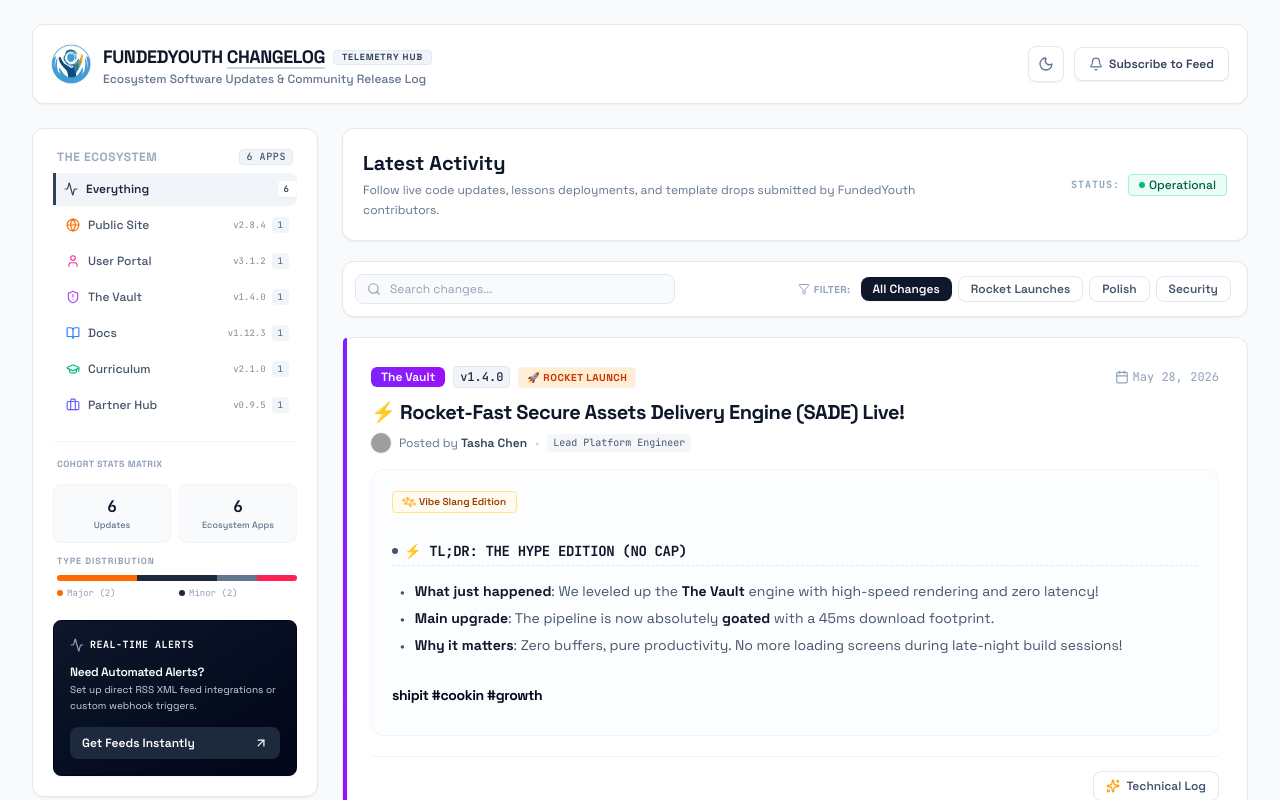
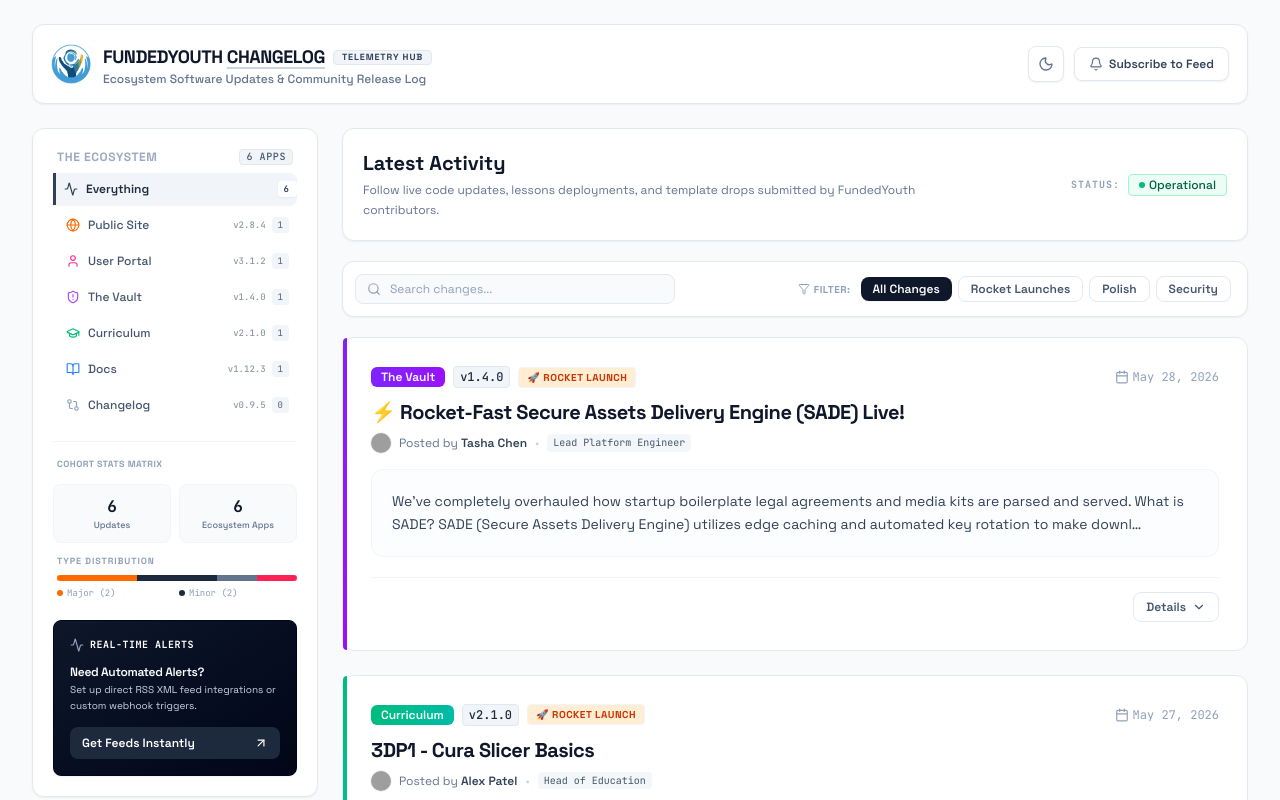
Before and after one commit to FundedYouth-Team/Public-Apps-Changelog, a React (Vite) app: page / in a window 1280 px wide. Shown: the top 800 px of the page. Built offline with nearby package versions, Linux system fonts and the light colour scheme; grey boxes are pictures that could not be loaded.

Commit message:
Removed Hype Translate with Details
- Remove the the Hype Translate Functionality.
- Replace with a Details Button.
- Content now shows a limited character set of 220 characters. Clicking the Details will show all of the change log.

```diff
--- a/public/data/changelog.json
+++ b/public/data/changelog.json
@@ -34,6 +34,15 @@
       "currentVersion": "v1.4.0"
     },
     {
+      "id": "curriculum",
+      "name": "Curriculum",
+      "description": "Startup builder guides, interactive masterclasses, and project submission steps.",
+      "icon": "GraduationCap",
+      "color": "from-emerald-500 to-teal-500",
+      "status": "active",
+      "currentVersion": "v2.1.0"
+    },
+    {
       "id": "docs",
       "name": "Docs",
       "description": "Self-service knowledge bases, ecosystem API guidelines, and developer toolkits.",
@@ -43,19 +52,10 @@
       "currentVersion": "v1.12.3"
     },
     {
-      "id": "curriculum",
-      "name": "Curriculum",
-      "description": "Startup builder guides, interactive masterclasses, and project submission steps.",
-      "icon": "GraduationCap",
-      "color": "from-emerald-500 to-teal-500",
-      "status": "active",
-      "currentVersion": "v2.1.0"
-    },
-    {
-      "id": "partner-network",
-      "name": "Partner Hub",
-      "description": "Investor matchmaking boards, sponsor deal catalogs, and internship match systems.",
-      "icon": "Briefcase",
+      "id": "changelog",
+      "name": "Changelog",
+      "description": "This ecosystem software updates and community release log",
+      "icon": "GitCompare",
       "color": "from-indigo-500 to-purple-500",
       "status": "beta",
       "currentVersion": "v0.9.5"
@@ -63,7 +63,6 @@
   ],
   "updates": [
     {
-      "id": "update-1",
       "appId": "the-vault",
       "appName": "The Vault",
       "title": "⚡ Rocket-Fast Secure Assets Delivery Engine (SADE) Live!",
@@ -83,10 +82,9 @@
       ]
     },
     {
-      "id": "update-2",
       "appId": "curriculum",
       "appName": "Curriculum",
-      "title": "📚 Interactive Startup Builder Masterclass Launched",
+      "title": "3DP1 - Cura Slicer Basics",
       "description": "The highly requested Startup Builder track is officially live!\n\nWe worked directly with top venture studio partners to assemble **8 hyper-practical interactive lessons** to guide you from problem discovery to your first $10k in ARR.\n\n### Core Modules Added:\n1. **The Youth Edge**: Finding arbitrage opportunities as student builders.\n2. **Landing Your First 10 Customers**: Tactical cold outreach playbooks.\n3. **No-Code Backends**: Launching dynamic websites without writing custom database layers.\n4. **The Cap Table Sim**: Interactive slider matching founder divisions.\n\n*Complete all modules to unlock the **Cap-Table Wizard Badge** in your User Portal!*",
       "date": "2026-05-27T10:15:00Z",
       "version": "v2.1.0",
@@ -103,7 +101,6 @@
       ]
     },
     {
-      "id": "update-3",
       "appId": "user-portal",
       "appName": "User Portal",
       "title": "🎨 Dark Mode Aesthetic & Interactive Achievements Grid",
@@ -123,7 +120,6 @@
       ]
     },
     {
-      "id": "update-4",
       "appId": "public-site",
       "appName": "Public Site",
       "title": "🔒 Security Hotfix - Safeguarding Newsletter Form Entrances",
@@ -143,7 +139,6 @@
       ]
     },
     {
-      "id": "update-5",
       "appId": "docs",
       "appName": "Docs",
       "title": "📖 Added 'Building with AI' SDK Reference Manual",
@@ -163,7 +158,6 @@
       ]
     },
     {
-      "id": "update-6",
       "appId": "partner-network",
       "appName": "Partner Hub",
       "title": "🤝 High-School Startup Investor Board Launch (Beta)",
--- a/public/data/changelog.schema.json
+++ b/public/data/changelog.schema.json
@@ -56,10 +56,10 @@
     },
     "update": {
       "type": "object",
-      "required": ["id", "appId", "appName", "title", "description", "date", "version", "type", "author", "tags"],
+      "required": ["appId", "appName", "title", "description", "date", "version", "type", "author", "tags"],
       "additionalProperties": false,
       "properties": {
-        "id": { "type": "string", "description": "Unique id for the update, e.g. 'update-7'." },
+        "id": { "type": "string", "description": "Optional. A stable unique id (used for feed guids/permalinks and React keys). If omitted, it is auto-derived from appId + the date's timestamp. Only set this if you need a fixed permalink that won't change when the date changes." },
         "appId": { "type": "string", "description": "Must match an apps[].id." },
         "appName": { "type": "string", "description": "Display name (kept denormalized for convenience)." },
         "title": { "type": "string" },
--- a/public/feed.json
+++ b/public/feed.json
@@ -6,8 +6,8 @@
   "description": "Hype updates, releases, and fixes from the FundedYouth developers.",
   "items": [
     {
-      "id": "update-1",
-      "url": "https://changelog.fundedyouth.org/?app=the-vault&update=update-1",
+      "id": "the-vault-1779978600000",
+      "url": "https://changelog.fundedyouth.org/?app=the-vault&update=the-vault-1779978600000",
       "title": "[The Vault] ⚡ Rocket-Fast Secure Assets Delivery Engine (SADE) Live!",
       "content_text": "We've completely overhauled how startup boilerplate legal agreements and media kits are parsed and served.\n\n### What is SADE?\nSADE (Secure Assets Delivery Engine) utilizes edge caching and automated key rotation to make downloading templates instantaneous.\n\n### Features\n* **Zero-latency downloads**: Boilers load in under **45ms** globally.\n* **Smart Watermarking**: Clean PDF watermarking with founder signatures embedded dynamically.\n* **Vault Multi-Signatures**: Seed investment paperwork now supports co-founder parallel signing.",
       "date_published": "2026-05-28T14:30:00Z",
@@ -25,9 +25,9 @@
       ]
     },
     {
-      "id": "update-2",
-      "url": "https://changelog.fundedyouth.org/?app=curriculum&update=update-2",
-      "title": "[Curriculum] 📚 Interactive Startup Builder Masterclass Launched",
+      "id": "curriculum-1779876900000",
+      "url": "https://changelog.fundedyouth.org/?app=curriculum&update=curriculum-1779876900000",
+      "title": "[Curriculum] 3DP1 - Cura Slicer Basics",
       "content_text": "The highly requested Startup Builder track is officially live!\n\nWe worked directly with top venture studio partners to assemble **8 hyper-practical interactive lessons** to guide you from problem discovery to your first $10k in ARR.\n\n### Core Modules Added:\n1. **The Youth Edge**: Finding arbitrage opportunities as student builders.\n2. **Landing Your First 10 Customers**: Tactical cold outreach playbooks.\n3. **No-Code Backends**: Launching dynamic websites without writing custom database layers.\n4. **The Cap Table Sim**: Interactive slider matching founder divisions.\n\n*Complete all modules to unlock the **Cap-Table Wizard Badge** in your User Portal!*",
       "date_published": "2026-05-27T10:15:00Z",
       "tags": [
@@ -44,8 +44,8 @@
       ]
     },
     {
-      "id": "update-3",
-      "url": "https://changelog.fundedyouth.org/?app=user-portal&update=update-3",
+      "id": "user-portal-1779820800000",
+      "url": "https://changelog.fundedyouth.org/?app=user-portal&update=user-portal-1779820800000",
       "title": "[User Portal] 🎨 Dark Mode Aesthetic & Interactive Achievements Grid",
       "content_text": "Your Member Profile page got a glow up! We've heard you loud and clear: builders want a dark midnight aesthetic to code in comfort during those 2 AM sessions.\n\n### New Additions\n* **Midnight Carbon Palette**: Soft, mathematically accurate contrast ratios for long-night builders.\n* **Achievements Showcase Grid**: See your unlocked badges (including the new Cap-Table Wizard Badge!).\n* **Live Venture Stats Widget**: Watch your FundedPoints accrue dynamically based on community engagement.",
       "date_published": "2026-05-26T18:40:00Z",
@@ -63,8 +63,8 @@
       ]
     },
     {
-      "id": "update-4",
-      "url": "https://changelog.fundedyouth.org/?app=public-site&update=update-4",
+      "id": "public-site-1779699600000",
+      "url": "https://changelog.fundedyouth.org/?app=public-site&update=public-site-1779699600000",
       "title": "[Public Site] 🔒 Security Hotfix - Safeguarding Newsletter Form Entrances",
       "content_text": "We identified and patched a minor vulnerability related to input sanitization on our public footer newsletter capture.\n\n### Key Details\n* **Vulnerability type**: Form rate-abuse and cross-site scripting risks during peak traffic times.\n* **Resolution**: Added cryptographic Cloudflare Turnstile guards and complete server-side input stripping.\n* **Impact**: Zero records were exposed; this is a preventative security hardening measure.",
       "date_published": "2026-05-25T09:00:00Z",
@@ -82,8 +82,8 @@
       ]
     },
     {
-      "id": "update-5",
-      "url": "https://changelog.fundedyouth.org/?app=docs&update=update-5",
+      "id": "docs-1779636600000",
+      "url": "https://changelog.fundedyouth.org/?app=docs&update=docs-1779636600000",
       "title": "[Docs] 📖 Added 'Building with AI' SDK Reference Manual",
       "content_text": "Our developer docs now contain extensive recipes for integrating LLM features safely inside Sandbox environments.\n\n### Contents:\n* **LLM Hook Templates**: Plug-and-play code snippets for initializing your model client.\n* **Usage Limits Monitor API**: Avoid running over developer quotas when sandbox prototyping.\n* **Web-Safe Keys Guidelines**: Best practices for proxying API calls to prevent leakages.",
       "date_published": "2026-05-24T15:30:00Z",
@@ -101,8 +101,8 @@
       ]
     },
     {
-      "id": "update-6",
-      "url": "https://changelog.fundedyouth.org/?app=partner-network&update=update-6",
+      "id": "partner-network-1779447600000",
+      "url": "https://changelog.fundedyouth.org/?app=partner-network&update=partner-network-1779447600000",
       "title": "[Partner Hub] 🤝 High-School Startup Investor Board Launch (Beta)",
       "content_text": "We've soft-launched our specialized Venture Board! Eligible teen founders can now upload safe executive summaries to showcase to registered micro-VC funds.\n\n### How it works:\n1. Complete your pitch summary in the **User Portal**.\n2. Push your summary directly to the **Partner Hub** and set tags like 'Fintech', 'AI', or 'SaaS'.\n3. Registered, vet-checked investors can request introduction calls with high-potential FundedYouth projects.",
       "date_published": "2026-05-22T11:00:00Z",
--- a/scripts/generate-feeds.mjs
+++ b/scripts/generate-feeds.mjs
@@ -28,6 +28,11 @@ const escape = (str) =>
 const data = JSON.parse(readFileSync(dataPath, "utf8"));
 const updates = Array.isArray(data.updates) ? data.updates : [];
 
+// Stable, unique id for an update. Uses an explicit `id` if present, otherwise
+// derives one from appId + the date's timestamp. Must match the derivation in
+// src/App.tsx so feed permalinks/guids stay consistent with the app.
+const updateId = (item) => item.id || `${item.appId}-${new Date(item.date).getTime()}`;
+
 // --- RSS 2.0 ---
 let xml = `<?xml version="1.0" encoding="UTF-8" ?>
 <rss version="2.0" xmlns:atom="http://www.w3.org/2005/Atom">
@@ -39,10 +44,11 @@ let xml = `<?xml version="1.0" encoding="UTF-8" ?>
   <atom:link href="${SITE_URL}/feed.xml" rel="self" type="application/rss+xml" />
 `;
 for (const item of updates) {
+  const id = updateId(item);
   xml += `  <item>
     <title>${escape(`[${item.appName}] ${item.title}`)}</title>
-    <link>${SITE_URL}/?app=${encodeURIComponent(item.appId)}&amp;update=${encodeURIComponent(item.id)}</link>
-    <guid>${SITE_URL}/update/${encodeURIComponent(item.id)}</guid>
+    <link>${SITE_URL}/?app=${encodeURIComponent(item.appId)}&amp;update=${encodeURIComponent(id)}</link>
+    <guid>${SITE_URL}/update/${encodeURIComponent(id)}</guid>
     <pubDate>${new Date(item.date).toUTCString()}</pubDate>
     <description>${escape(item.description)}</description>
     <author>${escape(item.author?.name ?? "")}</author>
@@ -61,8 +67,8 @@ const jsonFeed = {
   feed_url: `${SITE_URL}/feed.json`,
   description: "Hype updates, releases, and fixes from the FundedYouth developers.",
   items: updates.map((item) => ({
-    id: item.id,
-    url: `${SITE_URL}/?app=${item.appId}&update=${item.id}`,
+    id: updateId(item),
+    url: `${SITE_URL}/?app=${item.appId}&update=${updateId(item)}`,
     title: `[${item.appName}] ${item.title}`,
     content_text: item.description,
     date_published: item.date,
--- a/src/App.tsx
+++ b/src/App.tsx
@@ -4,6 +4,7 @@ import {
   User,
   ShieldAlert,
   BookOpen,
+  GitCompare,
   GraduationCap,
   Briefcase,
   Search,
@@ -31,6 +32,7 @@ const ICON_MAP: Record<string, any> = {
   User,
   ShieldAlert,
   BookOpen,
+  GitCompare,
   GraduationCap,
   Briefcase
 };
@@ -112,7 +114,13 @@ export default function App() {
       }
       const data = await response.json();
       setApps(Array.isArray(data.apps) ? data.apps : []);
-      setChangelogs(Array.isArray(data.updates) ? data.updates : []);
+      // Derive a stable id (used for React keys, element ids, and feed permalinks)
+      // from appId + the date timestamp when one isn't explicitly provided.
+      // Keep this in sync with updateId() in scripts/generate-feeds.mjs.
+      const updates: ChangelogItem[] = (Array.isArray(data.updates) ? data.updates : []).map(
+        (u: any) => ({ ...u, id: u.id || `${u.appId}-${new Date(u.date).getTime()}` })
+      );
+      setChangelogs(updates);
     } catch (err: any) {
       setErrorStatus(err.message || "Something went wrong.");
     } finally {
--- a/src/components/ChangelogCard.tsx
+++ b/src/components/ChangelogCard.tsx
@@ -1,5 +1,5 @@
 import { useState } from "react";
-import { Sparkles, Calendar } from "lucide-react";
+import { Calendar, ChevronDown, ChevronUp } from "lucide-react";
 import { ChangelogItem, AppInfo } from "../types";
 
 export interface ChangelogCardProps {
@@ -71,9 +71,22 @@ function parseBold(text: string): string {
   return res;
 }
 
+// How many characters of the description to show before the "Details" expander.
+const PREVIEW_CHAR_LIMIT = 220;
+
+// Strip markdown to a clean single-line string for the collapsed preview.
+function toPlainText(md: string): string {
+  return md
+    .replace(/`([^`]+)`/g, "$1") // inline code
+    .replace(/\*\*([^*]+)\*\*/g, "$1") // bold
+    .replace(/^\s*#{1,6}\s*/gm, "") // headers
+    .replace(/^\s*[\*\-]\s+/gm, "") // bullet markers
+    .replace(/\s+/g, " ") // collapse whitespace/newlines
+    .trim();
+}
+
 export default function ChangelogCard({ item, app }: ChangelogCardProps) {
-  // Default to the hype edition; readers can switch to the technical log.
-  const [isGenZTranslated, setIsGenZTranslated] = useState(true);
+  const [isExpanded, setIsExpanded] = useState(false);
 
   // Type details mapper
   const getTypeMeta = (type: string) => {
@@ -101,15 +114,12 @@ export default function ChangelogCard({ item, app }: ChangelogCardProps) {
     });
   };
 
-  // Fun alternative explanation translation ("Founder slang")
-  const getVibeTranslation = () => {
-    return `### ⚡ TL;DR: The Hype Edition (No Cap)
-* **What just happened**: We leveled up the **${item.appName}** engine with high-speed rendering and zero latency!
-* **Main upgrade**: The pipeline is now absolutely **goated** with a 45ms download footprint.
-* **Why it matters**: Zero buffers, pure productivity. No more loading screens during late-night build sessions!
-
-#shipit #cookin #growth`;
-  };
+  // Collapsed preview: a short plain-text excerpt; expand to see the full markdown.
+  const plainDescription = toPlainText(item.description);
+  const isLong = plainDescription.length > PREVIEW_CHAR_LIMIT;
+  const excerpt = isLong
+    ? plainDescription.slice(0, PREVIEW_CHAR_LIMIT).trimEnd() + "…"
+    : plainDescription;
 
   return (
     <div id={`changelog-card-${item.id}`} className="group relative border border-slate-200 dark:border-slate-800 bg-white dark:bg-slate-900 rounded-xl p-6 md:p-7 transition-all duration-200 hover:border-slate-800 dark:hover:border-slate-600 hover:shadow-xs">
@@ -159,32 +169,29 @@ export default function ChangelogCard({ item, app }: ChangelogCardProps) {
 
       {/* Main Core Content body */}
       <div className="bg-slate-50/40 dark:bg-slate-800/40 rounded-xl p-4 md:p-5 border border-slate-100 dark:border-slate-800 mt-1">
-        {isGenZTranslated ? (
-          <div className="space-y-3 font-sans text-slate-700 dark:text-slate-300 leading-relaxed transition-all duration-200">
-            <span className="bg-amber-50/80 border border-amber-200 text-amber-800 text-[10px] px-2.5 py-0.5 rounded font-semibold inline-flex items-center gap-1">
-              <Sparkles className="h-3 w-3 text-amber-500 animate-spin" /> Vibe Slang Edition
-            </span>
-            <QuickMarkdown content={getVibeTranslation()} />
-          </div>
+        {isExpanded || !isLong ? (
+          <QuickMarkdown content={item.description} />
         ) : (
-          <QuickMarkdown content={item.description} />
+          <p className="text-sm md:text-md text-slate-700 dark:text-slate-300 leading-relaxed font-sans">
+            {excerpt}
+          </p>
         )}
       </div>
 
-      {/* Action panel footer */}
+      {/* Action panel footer — only shown when there is more to reveal */}
+      {isLong && (
         <div className="flex items-center justify-end mt-5 pt-3.5 border-t border-slate-100 dark:border-slate-800">
-
-        {/* Slang toggle */}
           <button
-          id={`translate-vibe-btn-${item.id}`}
-          onClick={() => setIsGenZTranslated(!isGenZTranslated)}
+            id={`details-toggle-${item.id}`}
+            onClick={() => setIsExpanded(!isExpanded)}
+            aria-expanded={isExpanded}
             className="flex items-center gap-1.5 px-3 py-1.5 rounded-lg text-xs font-semibold transition border border-slate-200 dark:border-slate-700 bg-white dark:bg-slate-800 text-slate-600 dark:text-slate-300 hover:bg-slate-50 dark:hover:bg-slate-700 hover:text-slate-900 dark:hover:text-white"
-          title="Toggle between the hype edition and the technical log"
           >
-          <Sparkles className="h-3.5 w-3.5 text-amber-500" />
-          <span>{isGenZTranslated ? "Technical Log" : "Hype Translation"}</span>
+            <span>{isExpanded ? "Show less" : "Details"}</span>
+            {isExpanded ? <ChevronUp className="h-3.5 w-3.5" /> : <ChevronDown className="h-3.5 w-3.5" />}
           </button>
         </div>
+      )}
 
     </div>
   );
```
Also changed, not shown: 2 other files (tests, documents, lock files or other folders). Lines whose indentation alone changed are shown as unchanged.
